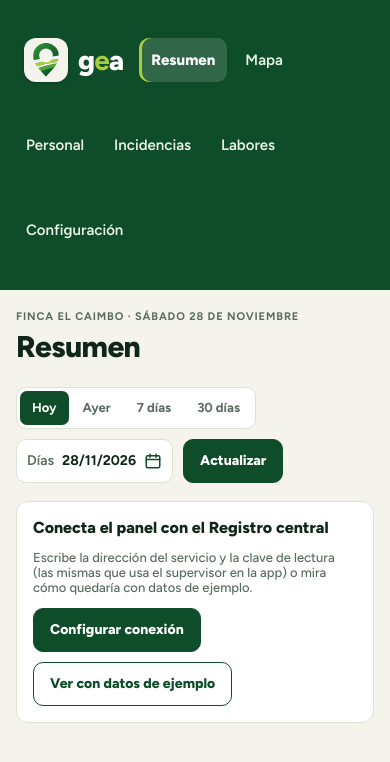
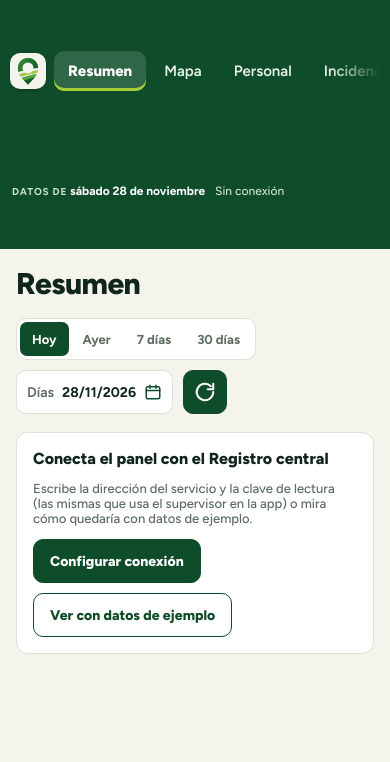
Before and after one commit to acachon/GEA-Panel, a plain HTML site: page index.html in a window 390 px wide. Drawn offline with nearby package versions, Linux system fonts and the light colour scheme.

Commit message:
Cabecera más limpia: actualizar con icono; días y hora en el menú; menú en carrusel en el móvil
- «Actualizar» pasa a ser un icono (gira mientras carga)
- Fuera de cada pestaña el nombre de la finca, los días y la hora de actualización: ahora se ven en el menú de la izquierda
- En el móvil el menú es una franja horizontal que se desliza (carrusel), fija arriba, con los días y la hora debajo

Co-Authored-By: Claude Sonnet 5.5 <noreply@anthropic.com>

```diff
--- a/css/panel.css
+++ b/css/panel.css
@@ -142,3 +142,32 @@ button.campo svg{color:var(--olivo)}
 .ico:hover{border-color:var(--olivo);background:#f0f5e4}
 .ico:disabled{opacity:.4;cursor:default;background:#fff}
 @media (max-width:600px){.cal{right:auto;left:0}}
+/* Menú: bloque de secciones y estado (días que se ven y hora de actualización) */
+#nav .menu{flex:1;display:flex;flex-direction:column;gap:6px;min-width:0}
+#nav .estado{margin:0 4px 10px;padding:10px 10px;border-radius:10px;background:rgba(255,255,255,.08);display:flex;flex-direction:column;gap:3px;font-size:13px;line-height:1.3}
+#nav .estado .lbl{color:#cfe0cf;font-size:10px}
+#nav .estado b{display:block;color:#fff;font-weight:700}
+#nav .estado .eh{color:#cfe0cf;font-size:12px}
+#nav .estado .eh:empty{display:none}
+/* Botón de actualizar: solo icono; gira mientras carga */
+.ico.act{width:44px;height:44px;background:var(--olivo);border-color:var(--olivo);color:#fff}
+.ico.act:hover{background:#0b3b20;border-color:#0b3b20}
+.ico.act:disabled{opacity:1;background:var(--olivo)}
+.ico.act.gira svg{animation:gira 1s linear infinite}
+@keyframes gira{to{transform:rotate(360deg)}}
+@media (prefers-reduced-motion:reduce){.ico.act.gira svg{animation-duration:3s}}
+.cab h1{margin:0}
+/* Móvil: el menú es un carrusel horizontal fijo arriba; debajo, una línea con los días y la hora */
+@media (max-width:900px){
+  #nav{position:sticky;top:0;z-index:1200;flex-wrap:wrap;align-items:center;gap:4px 8px;padding:8px 10px 6px}
+  #nav .marca{padding:0}
+  #nav .marca .ficha{width:36px;height:36px;border-radius:10px}
+  #nav .marca .pin{width:24px;height:29px}
+  #nav .marca .logo{display:none}
+  #nav .menu{flex:1 1 0;flex-direction:row;overflow-x:auto;scroll-snap-type:x proximity;scrollbar-width:none;gap:4px;-webkit-mask-image:linear-gradient(90deg,#000 85%,transparent);mask-image:linear-gradient(90deg,#000 85%,transparent);padding-right:24px}
+  #nav .menu::-webkit-scrollbar{display:none}
+  #nav a.item{flex:none;min-height:40px;padding:0 14px;white-space:nowrap;scroll-snap-align:start}
+  #nav a.item.on{box-shadow:inset 0 -3px 0 var(--lima)}
+  #nav .estado{order:3;flex:1 1 100%;margin:0;padding:2px 2px 0;background:none;flex-direction:row;flex-wrap:wrap;align-items:baseline;gap:2px 10px;font-size:12px}
+  #nav .estado b{display:inline}
+}
--- a/index.html
+++ b/index.html
@@ -17,6 +17,8 @@
   <nav id="nav" aria-label="Secciones">
     <div class="marca"><span class="ficha"><svg class="pin" viewBox="0 0 100 120" aria-hidden="true"><defs><linearGradient id="logoGv" x1="0" y1="0" x2="1" y2="1"><stop offset="0" stop-color="#3a9a36"/><stop offset=".55" stop-color="#16642f"/><stop offset="1" stop-color="#0d4a28"/></linearGradient><clipPath id="logoPin"><path d="M50 116C40 100 7 80 7 46a43 43 0 1 1 86 0c0 34-33 54-43 70z"/></clipPath><mask id="logoHueco"><rect width="100" height="120" fill="#fff"/><circle cx="50" cy="45" r="23" fill="#000"/><path d="M0 64Q46 50 100 44V55Q50 58 0 76Z" fill="#000"/><path d="M0 88Q50 69 100 64V69Q54 74 0 95Z" fill="#000"/></mask></defs><g clip-path="url(#logoPin)" mask="url(#logoHueco)"><rect width="100" height="120" fill="url(#logoGv)"/><path d="M0 76Q50 58 100 55V64Q50 69 0 88Z" fill="#a6cd3a"/><path d="M0 95Q54 74 100 69V80Q58 86 0 110Z" fill="#4ea535"/></g></svg></span><span class="logo">g<b>e</b>a</span></div>
     <div class="finca">Explotación Hermanos Delgado<br><b>Finca El Caimbo</b></div>
+    <div class="estado" id="navEstado" role="status"></div>
+    <div class="menu">
       <a class="item" data-v="resumen" href="#resumen">Resumen</a>
       <a class="item" data-v="mapa" href="#mapa">Mapa</a>
       <a class="item" data-v="personal" href="#personal">Personal</a>
@@ -24,6 +26,7 @@
       <a class="item" data-v="labores" href="#labores">Labores</a>
       <div class="sp"></div>
       <a class="item" data-v="config" href="#config">Configuración</a>
+    </div>
     <div class="pie">Panel GEA · lee el Registro central</div>
   </nav>
   <main id="main"><div id="vista" style="display:contents"></div></main>
--- a/js/main.js
+++ b/js/main.js
@@ -25,22 +25,28 @@
   }
 
   function cabecera(v) {
-    if (S.vista === 'config') return '<div class="cab"><div><span class="lbl">Finca El Caimbo</span><h1>' + v.t + '</h1></div></div>';
-    const p = G.periodo(), D = S.data, filtroLab = S.vista !== 'incidencias' && S.vista !== 'personal' ? '' : '';
+    if (S.vista === 'config') return '<div class="cab"><div><h1>' + v.t + '</h1></div></div>';
+    const p = G.periodo(), D = S.data, seguidos = esSeguido(p);
     const seg = (m, t) => '<button data-modo="' + m + '" class="' + (S.modo === m ? 'on' : '') + '">' + t + '</button>';
-    const seguidos = p.every((d, i) => !i || G.addDays(p[i - 1], 1) === d);
-    const fecha = p.length === 1 ? G.diaLargo(p[0]) : seguidos ? G.diaCorto(p[0]) + ' – ' + G.diaCorto(p[p.length - 1]) : p.length + ' días elegidos';
     const ddmm = k => k.split('-').reverse().slice(0, 2).join('/');
     const txtDias = p.length === 1 ? p[0].split('-').reverse().join('/') : seguidos ? ddmm(p[0]) + ' – ' + ddmm(p[p.length - 1]) : p.length + ' días';
     const opts = (lista, sel, vacio) => '<option value="">' + vacio + '</option>' + lista.map(x => '<option value="' + esc(x[0]) + '"' + (x[0] === sel ? ' selected' : '') + '>' + esc(x[1]) + '</option>').join('');
-    return '<div class="cab"><div><span class="lbl">Finca El Caimbo · ' + fecha + '</span><h1>' + v.t + '</h1><div class="barra" style="margin-top:6px">'
-      + (S.actualizado ? '<span class="sub">Actualizado ' + G.hhmm(S.actualizado) + '</span>' : '')
-      + (S.cfg.demo ? '<span class="chip c-av">Datos de ejemplo</span>' : D && D.hayPrueba ? '<span class="chip c-av">Incluye datos de prueba</span>' : '')
-      + '</div></div><div class="barra"><div class="seg">' + seg('hoy', 'Hoy') + seg('ayer', 'Ayer') + seg('7d', '7 días') + seg('30d', '30 días') + '</div>'
+    const aviso = S.cfg.demo ? '<span class="chip c-av">Datos de ejemplo</span>' : D && D.hayPrueba ? '<span class="chip c-av">Incluye datos de prueba</span>' : '';
+    return '<div class="cab"><div class="barra"><h1>' + v.t + '</h1>' + aviso + '</div><div class="barra"><div class="seg">' + seg('hoy', 'Hoy') + seg('ayer', 'Ayer') + seg('7d', '7 días') + seg('30d', '30 días') + '</div>'
       + '<div class="calw"><button type="button" class="campo" id="bCal" aria-haspopup="dialog" aria-expanded="' + !!S.cal + '" title="Elegir uno o varios días"><span>Días</span><b>' + txtDias + '</b>' + ICO_CAL + '</button>' + (S.cal ? htmlCal() : '') + '</div>'
       + (D ? (S.vista === 'incidencias' ? '' : '<label class="campo"><span>Empleado</span><select id="fEmp">' + opts(D.empleados.map(e => [e, e]), S.emp, 'Todos') + '</select></label>')
         + (S.vista === 'resumen' || S.vista === 'mapa' || S.vista === 'labores' ? '<label class="campo"><span>Labor</span><select id="fLab">' + opts(G.LABORES.filter(l => !l.pausa).map(l => [l.k, l.n]), S.lab, 'Todas') + '</select></label>' : '') : '')
-      + '<button class="btn pri" id="bAct"' + (S.cargando ? ' disabled' : '') + '>' + (S.cargando ? 'Cargando…' : 'Actualizar') + '</button></div></div>' + filtroLab;
+      + '<button type="button" class="ico act' + (S.cargando ? ' gira' : '') + '" id="bAct"' + (S.cargando ? ' disabled' : '') + ' title="' + (S.cargando ? 'Cargando datos…' : 'Actualizar datos') + '" aria-label="' + (S.cargando ? 'Cargando datos' : 'Actualizar datos') + '">' + ICO_ACT + '</button></div></div>';
+  }
+  const ICO_ACT = '<svg width="22" height="22" viewBox="0 0 24 24" fill="none" stroke="currentColor" stroke-width="2.2" stroke-linecap="round" stroke-linejoin="round" aria-hidden="true"><path d="M21 12a9 9 0 1 1-2.64-6.36"/><path d="M21 3v6h-6"/></svg>';
+  const esSeguido = p => p.every((d, i) => !i || G.addDays(p[i - 1], 1) === d);
+
+  // Menú de la izquierda: días que se están viendo y hora de la última actualización
+  function pintarEstado() {
+    const p = G.periodo(), el = $('#navEstado'); if (!el) return;
+    const fecha = p.length === 1 ? G.diaLargo(p[0]) : esSeguido(p) ? G.diaCorto(p[0]) + ' – ' + G.diaCorto(p[p.length - 1]) : p.length + ' días elegidos';
+    el.innerHTML = '<span class="ed"><span class="lbl">Datos de</span> <b>' + fecha + '</b></span>'
+      + '<span class="eh">' + (S.cargando ? 'Cargando…' : S.actualizado ? 'Actualizado a las ' + G.hhmm(S.actualizado) : conectado() ? '' : 'Sin conexión') + '</span>';
   }
 
   /* Calendario de la cabecera: se pueden marcar varios días (con Mayús, todos los de un tramo) y «Aplicar» los carga */
@@ -89,7 +95,11 @@
   function render() {
     G.destruirMapa();
     const v = G.vistas[S.vista] || G.vistas.resumen;
-    document.querySelectorAll('#nav a.item').forEach(a => a.classList.toggle('on', a.dataset.v === S.vista));
+    document.querySelectorAll('#nav a.item').forEach(a => { const on = a.dataset.v === S.vista; a.classList.toggle('on', on); if (on) a.setAttribute('aria-current', 'page'); else a.removeAttribute('aria-current'); });
+    pintarEstado();
+    // En el móvil el menú es un carrusel: se desliza hasta la sección abierta
+    const menu = $('#nav .menu'), on = $('#nav a.item.on');
+    if (menu && on && menu.scrollWidth > menu.clientWidth) menu.scrollTo({ left: Math.max(0, on.offsetLeft - menu.offsetLeft - 24), behavior: 'smooth' });
     let h = cabecera(v), hayMapa = false;
     if (v.sinDatos) h += v.f();
     else if (!conectado()) h += '<div class="card" style="max-width:640px"><h2>Conecta el panel con el Registro central</h2><p class="sub">Escribe la dirección del servicio y la clave de lectura (las mismas que usa el supervisor en la app) o mira cómo quedaría con datos de ejemplo.</p><div class="barra"><a class="btn pri" style="display:inline-flex;align-items:center;text-decoration:none" href="#config">Configurar conexión</a><button class="btn" data-demo="1">Ver con datos de ejemplo</button></div></div>';
```
Lines whose indentation alone changed are shown as unchanged.
